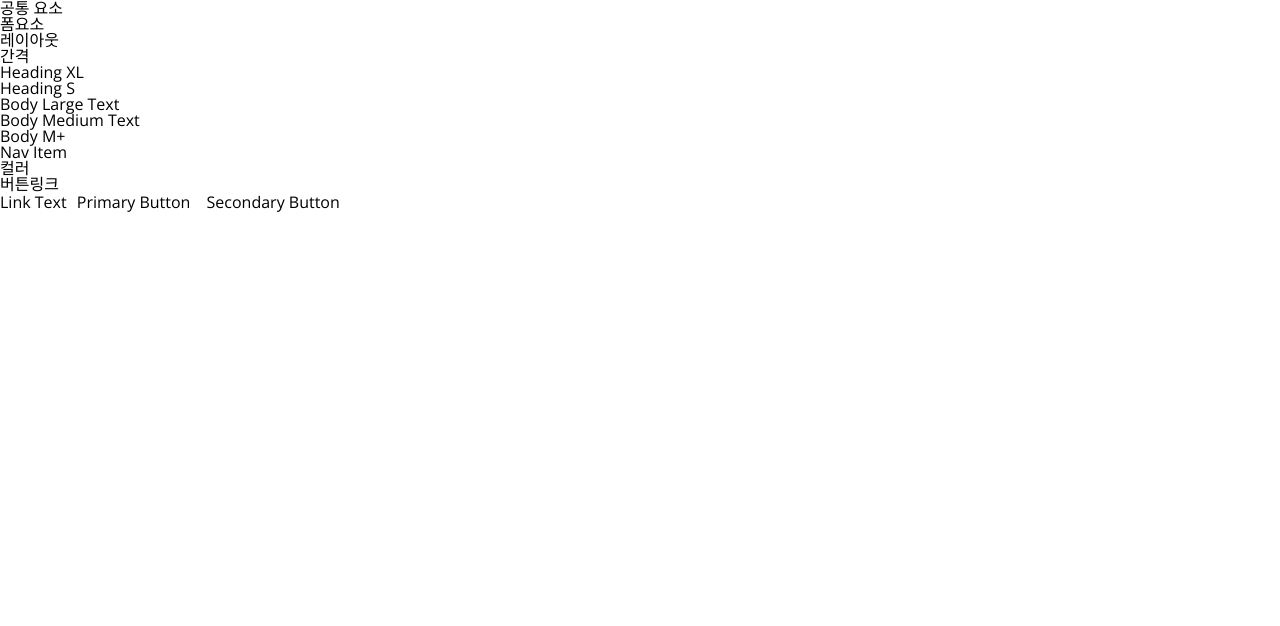
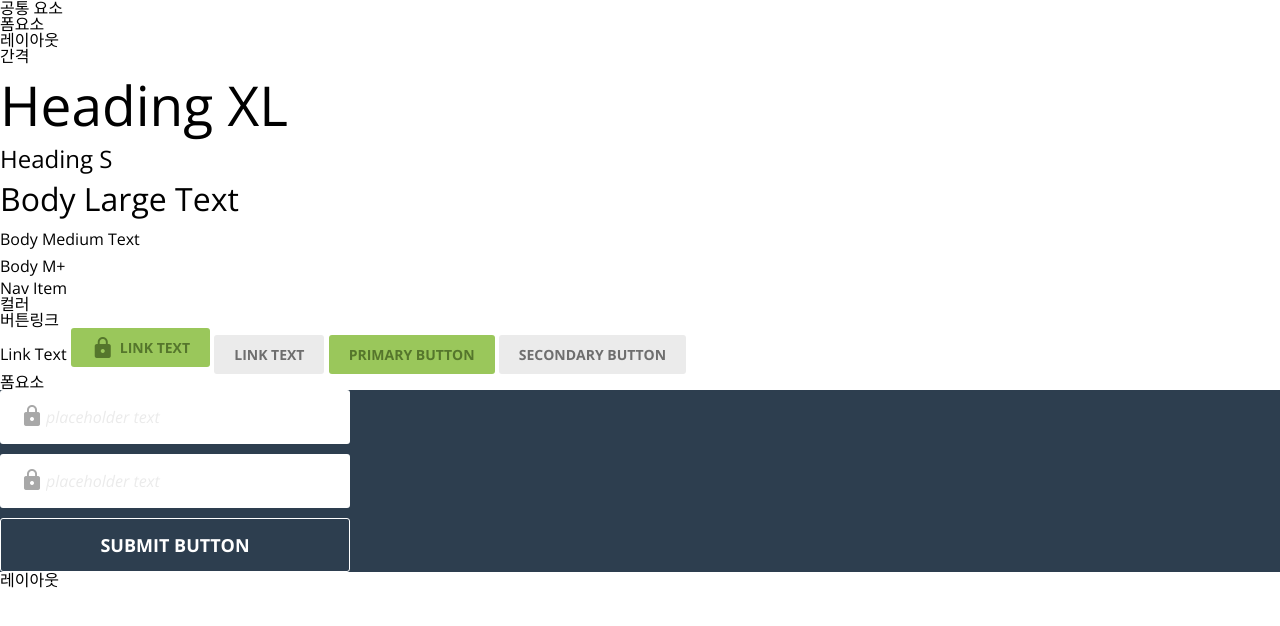
Before and after one commit to eodrn7021-cell/acme_202604, a plain HTML site: page common.html in a window 1280 px wide. Drawn offline with nearby package versions, Linux system fonts and the light colour scheme.

Commit message:
feat: 공통 폼 컴포넌트 HTML/CSS 추가

```diff
--- a/common.html
+++ b/common.html
@@ -7,7 +7,8 @@
   <link rel="preconnect" href="https://fonts.googleapis.com">
 <link rel="preconnect" href="https://fonts.gstatic.com" crossorigin>
 <link href="https://fonts.googleapis.com/css2?family=Open+Sans:ital,wght@0,300..800;1,300..800&display=swap" rel="stylesheet">
-  <link rel="stylesheet" href="css/common.css">
+<link href="https://fonts.googleapis.com/icon?family=Material+Icons"rel="stylesheet">
+<link rel="stylesheet" href="css/common.css">
 </head>
 <body>
   <h1>공통 요소</h1>
@@ -35,9 +36,30 @@
   <h2>버튼링크</h2>
 <!-- Link -->
 <a href="#" class="text-link">Link Text</a>
+<a href="#" class="btn btn-primary"><span class="material-icons">lock</span>Link Text</a>
+<a href="#" class="btn btn-secondary">Link Text</a>
 
 <!-- Button -->
 <button class="btn btn-primary">Primary Button</button>
 <button class="btn btn-secondary">Secondary Button</button>
+<h2>폼요소</h2>
+<div class="hero">
+<form action="">
+<div class="field">
+  <label for="usermail">
+    <span class="material-icons">lock</span>
+  </label>
+  <input type="text" id="usermail" placeholder="placeholder text">
+  </div>
+  <div class="field">
+  <label for="usermail">
+    <span class="material-icons">lock</span>
+  </label>
+  <input type="text" id="usermail" placeholder="placeholder text">
+  </div>
+  <button type="submit">submit button</button>
+</form>
+</div>
+<h2>레이아웃</h2>
 </body>
 </html>
--- a/css/common.css
+++ b/css/common.css
@@ -3,6 +3,8 @@
 :root{
   /*Layout*/
   --base-unit:27px;
+  --base-font:16px;
+
  /* Color styles */
 --black: rgba(44, 44, 44, 1);
 --light--gray: rgba(168, 168, 168, 1);
@@ -18,16 +20,94 @@
 --c-t-a: rgba(41, 44, 46, 1);
 
 /* Text-size styles */
---heading--x-l: 55px;
---body--l: 32px;
---heading--s: 24px;
---body--m: 16px;
---nav--item: 14px;
---body--m-plus: 18px;
---link: 16px;
---button---secondary: 14px;
---button---primary: 14px;
+  --heading--x-l: calc(var(--base-font) * 3.4375);
+  --body--l: calc(var(--base-font) * 2);
+  --heading--s: calc(var(--base-font) * 1.5);
+  --body--m: var(--base-font);
+  --nav--item: calc(var(--base-font) * 0.875);
+  --body--m-plus: calc(var(--base-font) * 1.125);
+  --link: var(--base-font);
+  --button---secondary: calc(var(--base-font) * 0.875);
+  --button---primary: calc(var(--base-font) * 0.875);
 }
 body{
   font-family: "Open Sans", sans-serif;
+  font-size: var(--base-font);
 }
+/* 폰트 위계 */
+.text-heading-xl{
+  font-size:55px;
+  line-height: calc(var(--base-unit) * 3);
+}
+.text-heading-s{
+  font-size:24px;
+  line-height:var(--base-unit);
+}
+.text-body-l{
+  font-size:var(--body--l);
+  line-height: calc(var(--base-unit) * 2);
+}
+.text-body-m{
+  font-size:var(--body--m);
+  line-height:var(--base-unit);
+}
+.text-body-m-plus{
+  font-size:var(--body-m-plus);
+  line-height:var(--base-unit);
+}
+/* 링크 버튼 */
+.btn{
+  height: 39px;
+  background: var(--super--light--gray);
+  border-radius: 3px;
+  padding: 0 20px;
+  display: inline-flex;
+  color: var(--medium--gray);
+  align-items: center;
+  font-size: calc(var(--base-font)* 0.875);
+  font-weight: bold;
+  gap:5px;
+  text-transform: uppercase;
+}
+.btn-primary{
+  background: var(--primary);
+  color:var(--secondary);
+}
+/* 폼 요소 */
+.hero{
+  background: var(--hero);
+}
+form{
+  width:350px;
+  display: flex;
+  flex-direction: column;
+  gap:10px;
+}
+form .field{
+height: calc(var(--base-unit) * 2);
+background: var(--white);
+border-radius: 3px;
+padding: 0 20px;
+display: flex;
+align-items: center;
+color:var(--light--gray);
+}
+form .field input{
+  font-style:italic;
+  color:var(--black);
+}
+form .field input::placeholder{
+  color:var(--super--light--gray);
+}
+form button{
+  height: calc(var(--base-unit) * 2);
+  border-radius: 3px;
+  display: flex;
+  align-items: center;
+  justify-content: center;
+  color: var(--white);
+  font-size: calc(var(--base-font)  * 1.125);
+  text-transform: uppercase;
+  font-weight: bold;
+  border:1px solid var(--white);
+}
```
